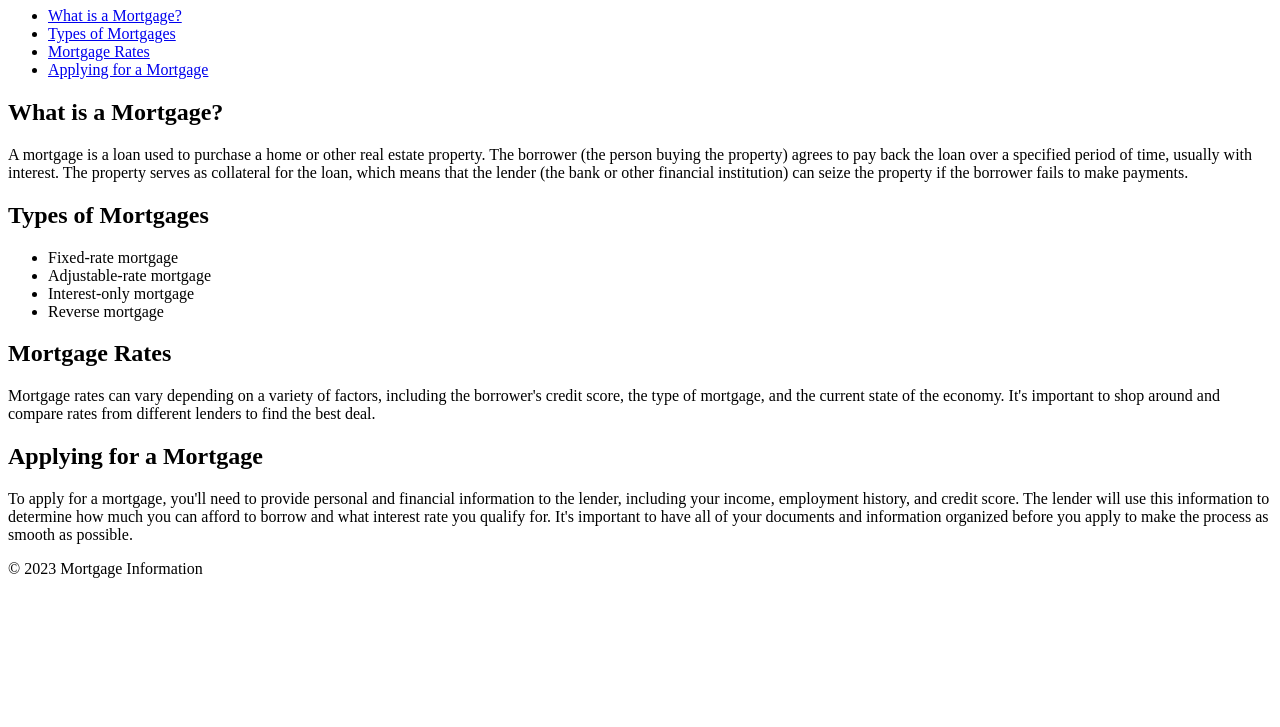
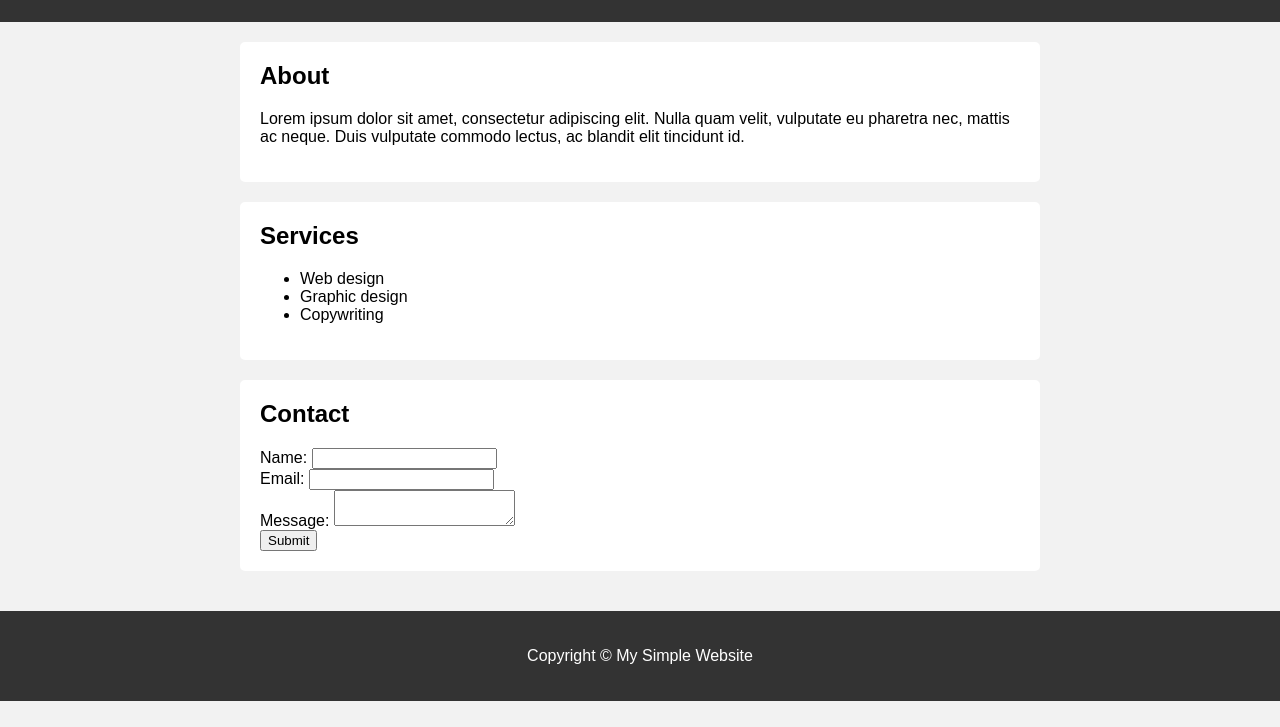
Before and after one commit to NoxaUK/NoxaUK.github.io, a plain HTML site: page index.html in a window 1280 px wide. Shown: the part 73-800 px from the top of the page. Drawn offline with Linux system fonts and the light colour scheme.

Commit message:
Replacement for index.html
Replacement for current index.html

```diff
--- a/index.html
+++ b/index.html
@@ -1,45 +1,108 @@
 <!DOCTYPE html>
 <html>
   <head>
-    <title>Mortgage Information</title>
+    <title>My Simple Website</title>
+    <style>
+      body {
+        font-family: Arial, sans-serif;
+        background-color: #f2f2f2;
+        margin: 0;
+        padding: 0;
+      }
+
+      header {
+        background-color: #333;
+        color: white;
+        padding: 20px;
+      }
+
+      h1 {
+        margin: 0;
+      }
+
+      nav ul {
+        list-style: none;
+        margin: 0;
+        padding: 0;
+      }
+
+      nav li {
+        display: inline-block;
+        margin-right: 20px;
+      }
+
+      nav a {
+        color: white;
+        text-decoration: none;
+      }
+
+      main {
+        max-width: 800px;
+        margin: 0 auto;
+        padding: 20px;
+      }
+
+      section {
+        margin-bottom: 20px;
+        background-color: white;
+        padding: 20px;
+        border-radius: 5px;
+      }
+
+      h2 {
+        margin-top: 0;
+      }
+
+      footer {
+        background-color: #333;
+        color: white;
+        text-align: center;
+        padding: 20px;
+      }
+    </style>
   </head>
   <body>
     <header>
-      <h1>Mortgage Information</h1>
+      <h1>Welcome to my website!</h1>
       <nav>
         <ul>
-          <li><a href="#what-is-a-mortgage">What is a Mortgage?</a></li>
-          <li><a href="#types-of-mortgages">Types of Mortgages</a></li>
-          <li><a href="#mortgage-rates">Mortgage Rates</a></li>
-          <li><a href="#applying-for-a-mortgage">Applying for a Mortgage</a></li>
+          <li><a href="#about">About</a></li>
+          <li><a href="#services">Services</a></li>
+          <li><a href="#contact">Contact</a></li>
         </ul>
       </nav>
     </header>
     <main>
-      <section id="what-is-a-mortgage">
-        <h2>What is a Mortgage?</h2>
-        <p>A mortgage is a loan used to purchase a home or other real estate property. The borrower (the person buying the property) agrees to pay back the loan over a specified period of time, usually with interest. The property serves as collateral for the loan, which means that the lender (the bank or other financial institution) can seize the property if the borrower fails to make payments.</p>
+      <section id="about">
+        <h2>About</h2>
+        <p>Lorem ipsum dolor sit amet, consectetur adipiscing elit. Nulla quam velit, vulputate eu pharetra nec, mattis ac neque. Duis vulputate commodo lectus, ac blandit elit tincidunt id.</p>
       </section>
-      <section id="types-of-mortgages">
-        <h2>Types of Mortgages</h2>
+      <section id="services">
+        <h2>Services</h2>
         <ul>
-          <li>Fixed-rate mortgage</li>
-          <li>Adjustable-rate mortgage</li>
-          <li>Interest-only mortgage</li>
-          <li>Reverse mortgage</li>
+          <li>Web design</li>
+          <li>Graphic design</li>
+          <li>Copywriting</li>
         </ul>
       </section>
-      <section id="mortgage-rates">
-        <h2>Mortgage Rates</h2>
-        <p>Mortgage rates can vary depending on a variety of factors, including the borrower's credit score, the type of mortgage, and the current state of the economy. It's important to shop around and compare rates from different lenders to find the best deal.</p>
-      </section>
-      <section id="applying-for-a-mortgage">
-        <h2>Applying for a Mortgage</h2>
-        <p>To apply for a mortgage, you'll need to provide personal and financial information to the lender, including your income, employment history, and credit score. The lender will use this information to determine how much you can afford to borrow and what interest rate you qualify for. It's important to have all of your documents and information organized before you apply to make the process as smooth as possible.</p>
+      <section id="contact">
+        <h2>Contact</h2>
+        <form>
+          <label for="name">Name:</label>
+          <input type="text" id="name" name="name"><br>
+
+          <label for="email">Email:</label>
+          <input type="email" id="email" name="email"><br>
+
+          <label for="message">Message:</label>
+          <textarea id="message" name="message"></textarea><br>
+
+          <input type="submit" value="Submit">
+        </form>
       </section>
     </main>
     <footer>
-      <p>© 2023 Mortgage Information</p>
+      <p>Copyright © My Simple Website</p>
     </footer>
   </body>
 </html>
```
